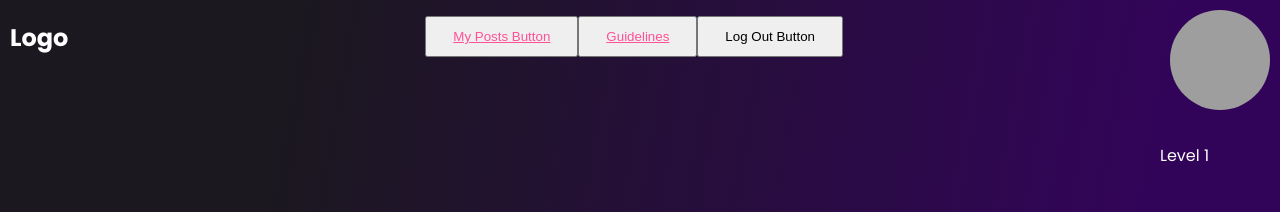
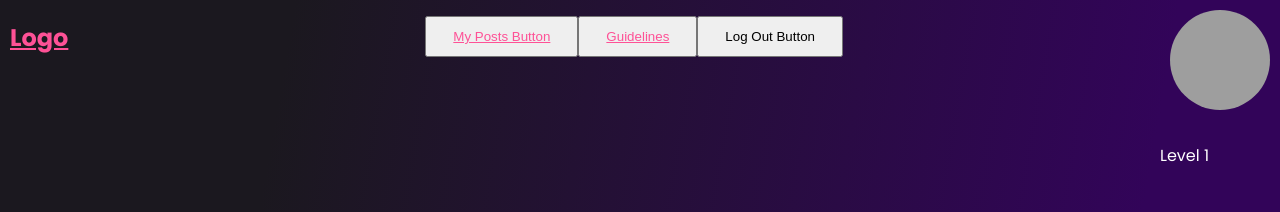
Before and after one commit to kel-si/LiftOff, a React (Create React App) app in the folder client/: page / in a window 1280 px wide. Shown: the top 212 px of the page. Built offline with nearby package versions, Linux system fonts and the light colour scheme; grey boxes are pictures that could not be loaded.

Commit message:
logo link

```diff
--- a/client/src/components/Navbar.js
+++ b/client/src/components/Navbar.js
@@ -5,7 +5,7 @@ import "../styles/components.css";
 export default function Navbar() {
   return (
     <nav>
-      <h1>Logo</h1>
+      <h1><Link to="/">Logo</Link></h1>
       <ul>
         <button>
           <li><Link to="/my-posts">My Posts Button</Link></li>
```
